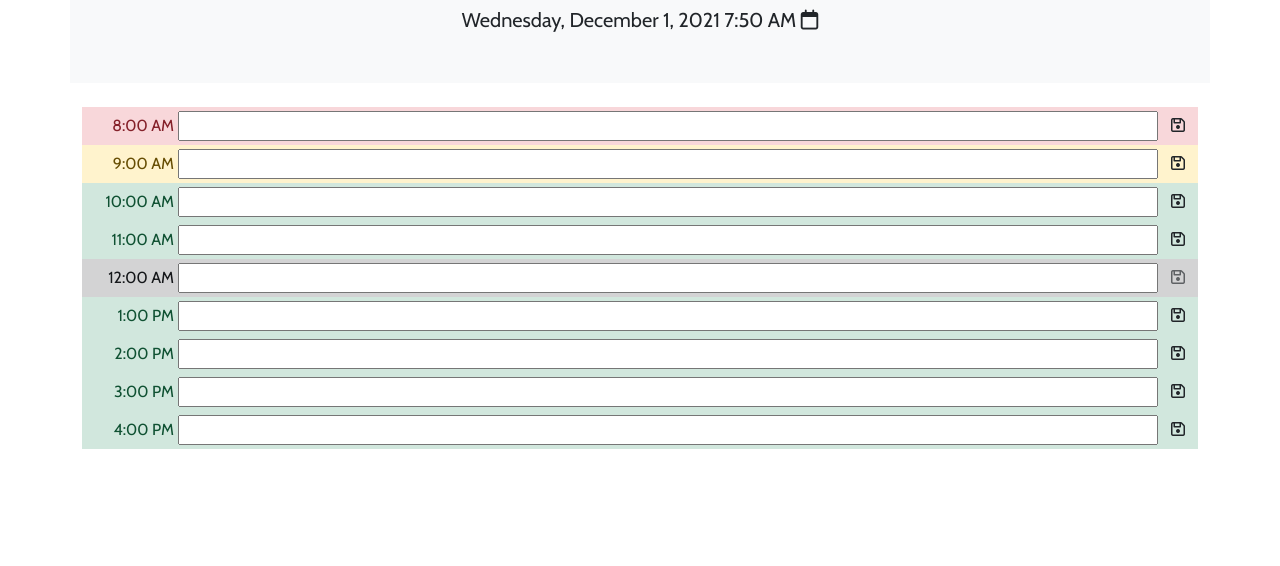
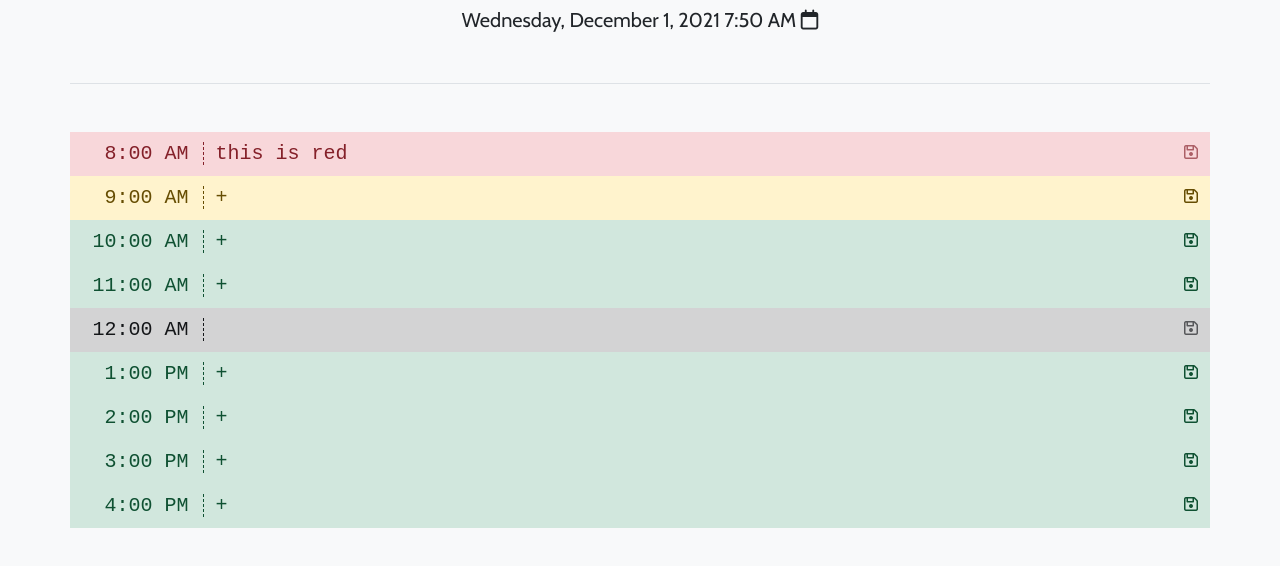
Before and after one commit to jmichaelbrown8/work-day-scheduler, a plain HTML site: page index.html in a window 1280 px wide. Shown: the part 118-684 px from the top of the page. Drawn offline with nearby package versions, Linux system fonts and the light colour scheme.

Commit message:
Updated expected styling (when replaced with javascript)

```diff
--- a/assets/css/style.css
+++ b/assets/css/style.css
@@ -1,8 +1,73 @@
 body {
+    font-size: 1.25rem;
+}
+
+header {
     font-family: 'Cabin', Helvetica, sans-serif;
 }
 
+main {
+    font-family: 'Courier New', Courier, monospace;
+}
+
 .time-label {
-    flex-basis: 6em;
+    flex-basis: 7em;
     text-align: right;
+    margin-right: 1em;
 }
+
+.time-label::after {
+    position: relative;
+    left: 0.75em;
+    border-right: 1px dashed;
+    content: "";
+}
+
+button,
+input {
+    background-color: transparent;
+    border: none !important;
+    color: inherit !important;
+    border-radius: 0 !important;
+    outline: none !important;
+}
+
+button:hover,
+button:focus,
+input:hover,
+input:focus {
+    outline: none !important;
+    border: none !important;
+    box-shadow: none !important;
+}
+
+input:hover {
+    background-color: #ffffffb0;
+}
+
+button:hover {
+    opacity: 0.5;
+}
+
+input:focus {
+    background-color: white;
+}
+
+input::placeholder {
+    color: inherit;
+}
+
+input:focus::placeholder,
+input:disabled::placeholder {
+    color: transparent;
+}
+
+input:disabled:hover {
+    cursor:not-allowed;
+    background-color: transparent;
+}
+
+*::selection {
+    background-color: var(--bs-dark);
+    color: var(--bs-light);
+}
--- a/index.html
+++ b/index.html
@@ -9,79 +9,98 @@
     <link rel="stylesheet" href="https://fonts.googleapis.com/css?family=Cabin">
     <link rel="stylesheet" href="./assets/css/style.css">
 </head>
-<body>
-    <header class="container p-5 mb-4 bg-light text-center">
+<body class="bg-light min-vh-100">
+    <header class="container p-5 mb-4 text-center border-bottom">
         <h1 class="display-4">Work Day Scheduler</h1>
-        <div class="lead" id="current-day">
+        <div id="current-day">
             <span></span><!-- this is where the current date is displayed -->
             <i class="far fa-calendar"></i>
         </div>
 
     </header>
 
-    <main class="container flex-column">
-        <div class="alert-danger d-flex flex-row justify-content-between align-items-center">
+    <main class="container py-4 px-0 m-auto flex-column">
+        <div class="alert-danger d-flex flex-row justify-content-between align-items-center py-1">
             <span class="px-1 time-label">8:00 AM</span>
-            <input type="text" class="flex-grow-1" />
+            <div class="input-group">
+                <input type="text" class="flex-grow-1" placeholder="+" disabled value="this is red" />
+                <button type="button" class="btn" aria-label="Save" disabled >
+                    <i class="fa fa-save"></i>
+                </button>
+            </div>
+
+        </div>
+        <div class="alert-warning d-flex flex-row justify-content-between align-items-center py-1">
+            <span class="px-1 time-label">9:00 AM</span>
+            <div class="input-group">
+                <input type="text" class="flex-grow-1" placeholder="+" />
                 <button type="button" class="btn" aria-label="Save">
                     <i class="fa fa-save"></i>
                 </button>
             </div>
-        <div class="alert-warning d-flex flex-row justify-content-between align-items-center">
-            <span class="px-1 time-label">9:00 AM</span>
-            <input type="text" class="flex-grow-1" />
+        </div>
+        <div class="alert-success d-flex flex-row justify-content-between align-items-center py-1">
+            <span class="px-1 time-label">10:00 AM</span>
+            <div class="input-group">
+                <input type="text" class="flex-grow-1" placeholder="+" />
                 <button type="button" class="btn" aria-label="Save">
                     <i class="fa fa-save"></i>
                 </button>
             </div>
-        <div class="alert-success d-flex flex-row justify-content-between align-items-center">
-            <span class="px-1 time-label">10:00 AM</span>
-            <input type="text" class="flex-grow-1" />
+        </div>
+        <div class="alert-success d-flex flex-row justify-content-between align-items-center py-1">
+            <span class="px-1 time-label">11:00 AM</span>
+            <div class="input-group">
+                <input type="text" class="flex-grow-1" placeholder="+" />
                 <button type="button" class="btn" aria-label="Save">
                     <i class="fa fa-save"></i>
                 </button>
             </div>
-        <div class="alert-success d-flex flex-row justify-content-between align-items-center">
-            <span class="px-1 time-label">11:00 AM</span>
-            <input type="text" class="flex-grow-1" />
+        </div>
+        <div class="alert-dark d-flex flex-row justify-content-between align-items-center py-1">
+            <span class="px-1 time-label">12:00 AM</span>
+            <div class="input-group">
+                <input type="text" class="flex-grow-1" disabled placeholder="+" />
+                <button type="button" disabled class="btn align-self-right" aria-label="Save">
+                    <i class="fa fa-save"></i>
+                </button>
+            </div>
+        </div>
+        <div class="alert-success d-flex flex-row justify-content-between align-items-center py-1">
+            <span class="px-1 time-label">1:00 PM</span>
+            <div class="input-group">
+                <input type="text" class="flex-grow-1" placeholder="+" />
                 <button type="button" class="btn" aria-label="Save">
                     <i class="fa fa-save"></i>
                 </button>
             </div>
-        <div class="alert-dark d-flex flex-row justify-content-between align-items-center">
-            <span class="px-1 time-label">12:00 AM</span>
-            <input type="text" class="flex-grow-1" />
-            <button type="button" disabled class="btn align-self-right" aria-label="Save">
-                <i class="fa fa-save"></i>
-            </button>
         </div>
-        <div class="alert-success d-flex flex-row justify-content-between align-items-center">
-            <span class="px-1 time-label">1:00 PM</span>
-            <input type="text" class="flex-grow-1" />
+        <div class="alert-success d-flex flex-row justify-content-between align-items-center py-1">
+            <span class="px-1 time-label">2:00 PM</span>
+            <div class="input-group">
+                <input type="text" class="flex-grow-1" placeholder="+" />
                 <button type="button" class="btn" aria-label="Save">
                     <i class="fa fa-save"></i>
                 </button>
             </div>
-        <div class="alert-success d-flex flex-row justify-content-between align-items-center">
-            <span class="px-1 time-label">2:00 PM</span>
-            <input type="text" class="flex-grow-1" />
+        </div>
+        <div class="alert-success d-flex flex-row justify-content-between align-items-center py-1">
+            <span class="px-1 time-label">3:00 PM</span>
+            <div class="input-group">
+                <input type="text" class="flex-grow-1" placeholder="+" />
                 <button type="button" class="btn" aria-label="Save">
                     <i class="fa fa-save"></i>
                 </button>
             </div>
-        <div class="alert-success d-flex flex-row justify-content-between align-items-center">
-            <span class="px-1 time-label">3:00 PM</span>
-            <input type="text" class="flex-grow-1" />
+        </div>
+        <div class="alert-success d-flex flex-row justify-content-between align-items-center py-1">
+            <span class="px-1 time-label">4:00 PM</span>
+            <div class="input-group">
+                <input type="text" class="flex-grow-1" placeholder="+" />
                 <button type="button" class="btn" aria-label="Save">
                     <i class="fa fa-save"></i>
                 </button>
             </div>
-        <div class="alert-success d-flex flex-row justify-content-between align-items-center">
-            <span class="px-1 time-label">4:00 PM</span>
-            <input type="text" class="flex-grow-1" />
-            <button type="button" class="btn" aria-label="Save">
-                <i class="fa fa-save"></i>
-            </button>
         </div>
     </main>
     <script src="https://kit.fontawesome.com/60540321c0.js" crossorigin="anonymous"></script>
```
Also changed, not shown: 1 other file. Lines whose indentation alone changed are shown as unchanged.
